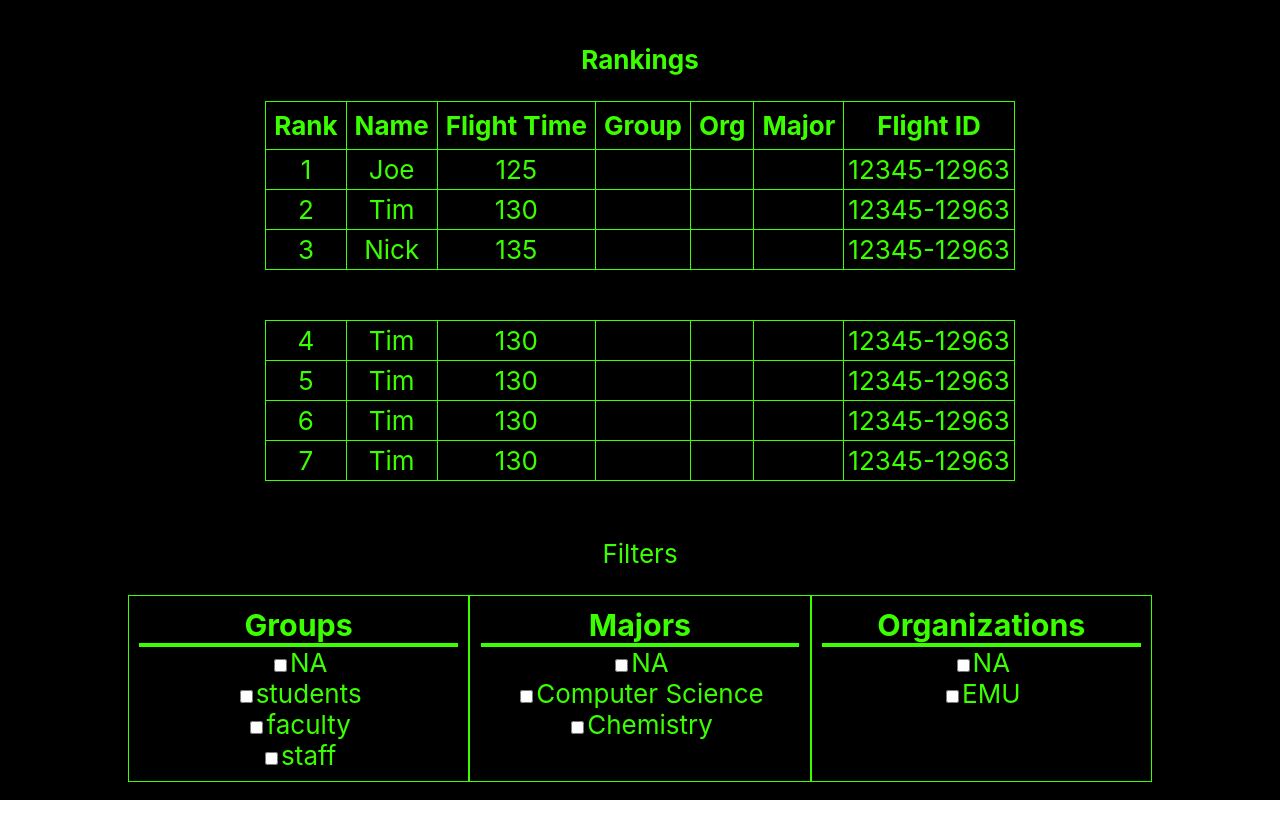
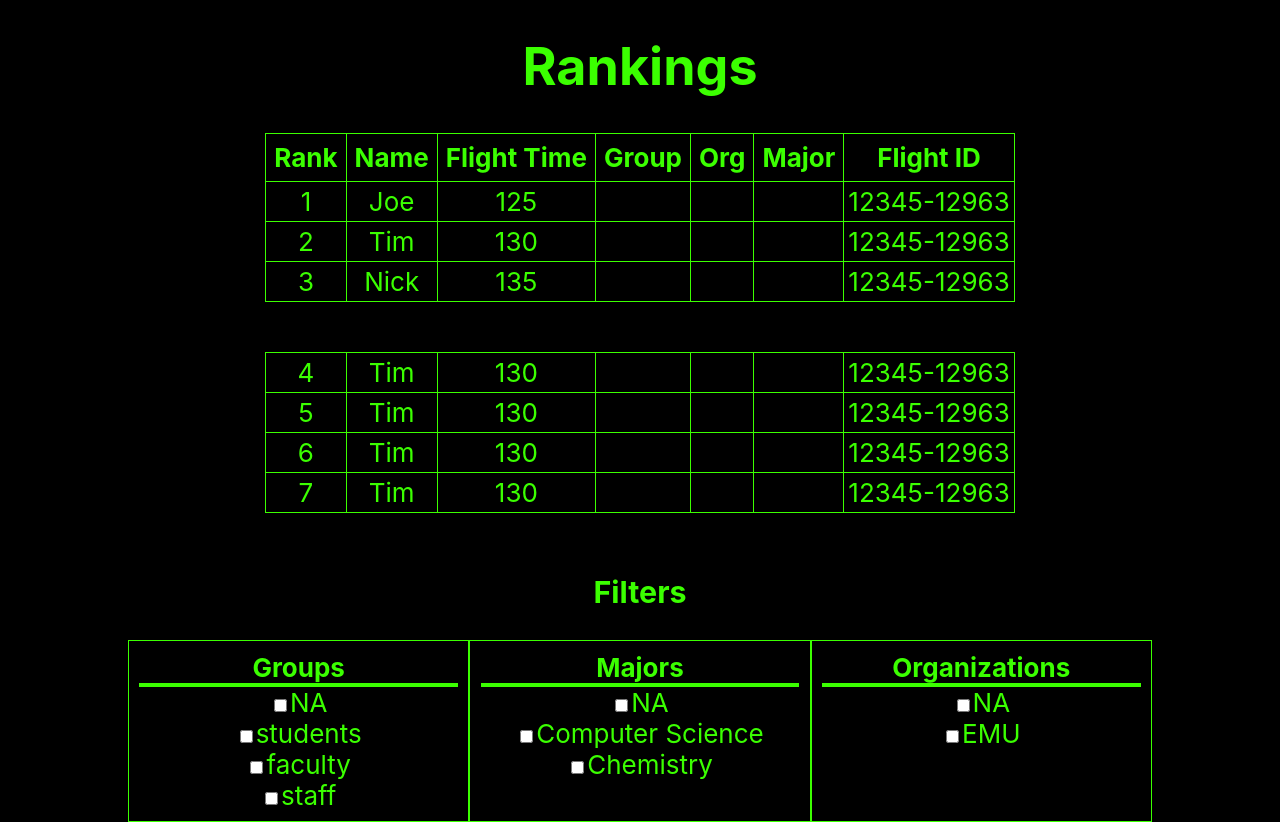
Before and after one commit to nathan815/drone-leaderboard, a React (Create React App) app in the folder frontend/: page / in a window 1280 px wide. Before the commit the page ends 800 px from the top, so only its background shows below. Built offline with nearby package versions, Linux system fonts and the light colour scheme.

Commit message:
style improvement

```diff
--- a/frontend/src/App.css
+++ b/frontend/src/App.css
@@ -4,7 +4,7 @@
 
 }
 
-.column h3 {
+.column h4 {
     border-bottom: 4px solid #3BFF00;
     margin: 0px;
 }
--- a/frontend/src/App.js
+++ b/frontend/src/App.js
@@ -49,7 +49,7 @@ class App extends React.Component {
 
             <div className="App">
                 <header className="App-header">
-                    <p><b> Rankings </b></p>
+                    <h1>Rankings</h1>
                     <table className="App-table">
                         <tr>
                             <th> Rank</th>
@@ -89,22 +89,22 @@ class App extends React.Component {
                         </tr>)}
                     </table>
                     <br></br>
-                    <p> Filters </p>
+                    <h3> Filters </h3>
                     <div class="row">
                         <div class="column">
-                            <h3> Groups </h3>
+                            <h4> Groups </h4>
                             <form>
                                 {this.createCheckboxes(dataL.groups)}
                             </form>
                         </div>
                         <div class="column">
-                            <h3> Majors </h3>
+                            <h4> Majors </h4>
                             <form>
                                 {this.createCheckboxes(dataL.majors)}
                             </form>
                         </div>
                         <div class="column">
-                            <h3> Organizations </h3>
+                            <h4> Organizations </h4>
                             <form>
                                 {this.createCheckboxes(dataL.organizations)}
                             </form>
```
